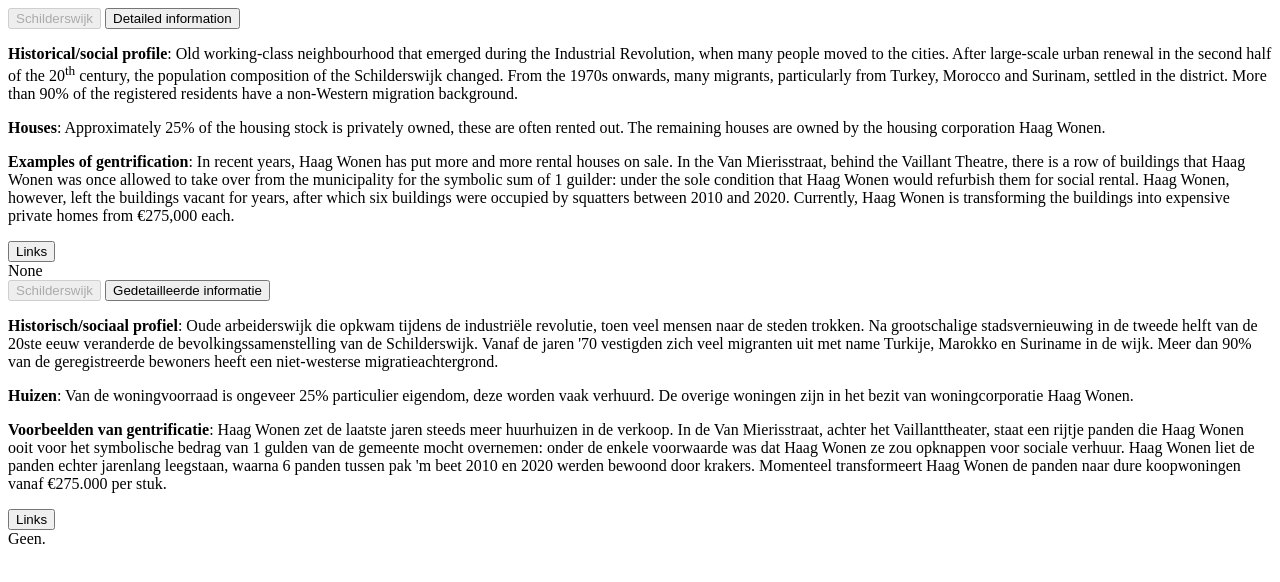
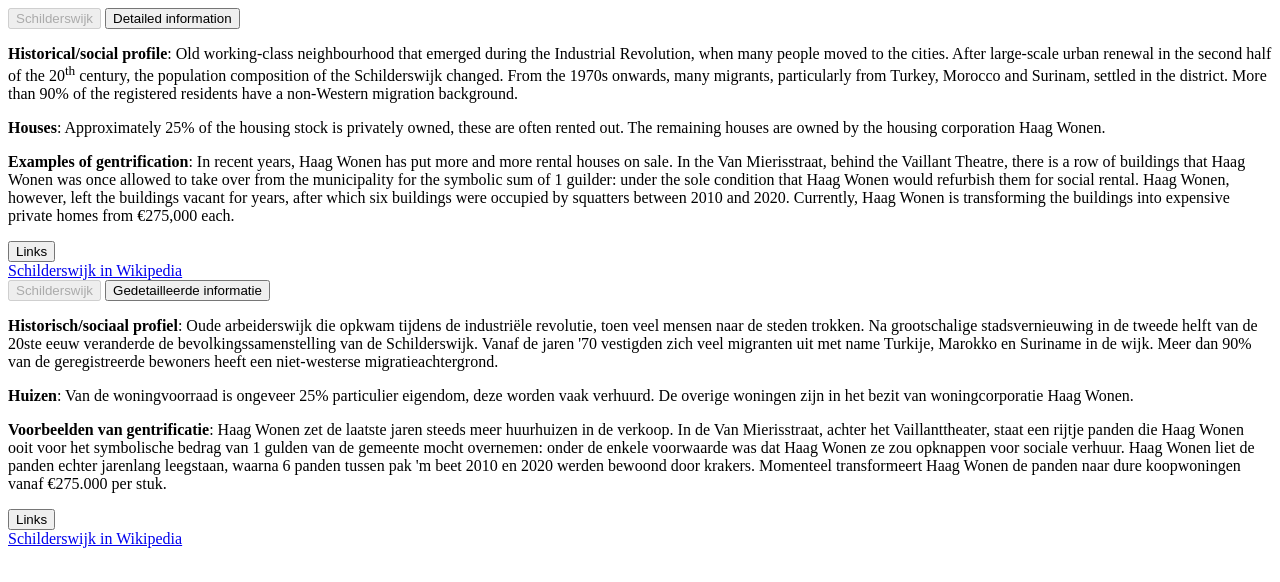
Before and after one commit to id935jd3/id935jd3.github.io, a plain HTML site: page neighbourhoods/gentrifying/schilderswijkPopup.html in a window 1280 px wide. Drawn offline with Linux system fonts and the light colour scheme.

Commit message:
Minor fixes

```diff
--- a/neighbourhoods/gentrifying/schilderswijkPopup.html
+++ b/neighbourhoods/gentrifying/schilderswijkPopup.html
@@ -32,7 +32,7 @@
     </div>
     <button class="collapsible">Links</button>
     <div class="content">
-        None
+        <a href="https://nl.wikipedia.org/wiki/Schilderswijk_(Den_Haag)">Schilderswijk in Wikipedia</a>
     </div>
 </div>
 
@@ -64,7 +64,7 @@
     </div>
     <button class="collapsible">Links</button>
     <div class="content">
-        Geen.
+        <a href="https://nl.wikipedia.org/wiki/Schilderswijk_(Den_Haag)">Schilderswijk in Wikipedia</a>
     </div>
 </div>
 
```
Also changed, not shown: neighbourhoods/gentrifying/scheveningenHavenPopup.html (+1 -1 lines).
